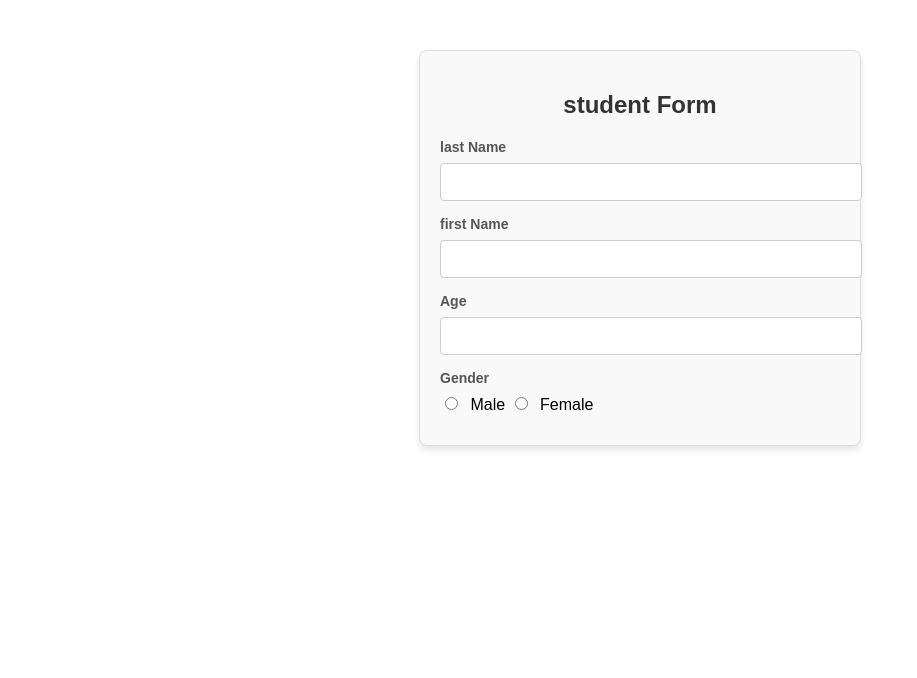
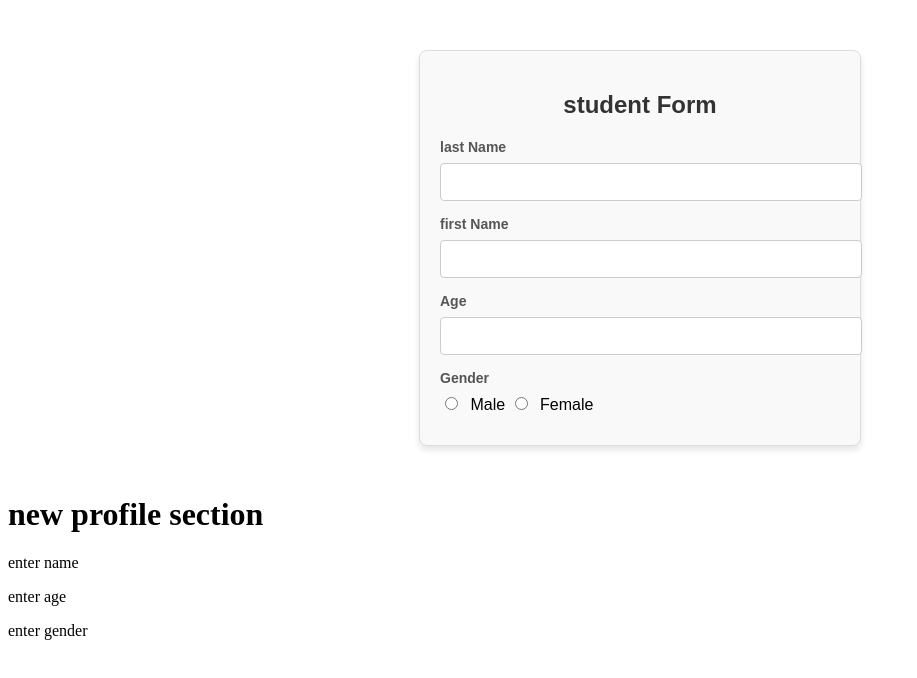
Before and after one commit to jerlin-ux-pixel/angular-repo, an Angular app: page /register in a window 1280 px wide. Shown: the top 678 px of the page, without its empty margins (0-917 px from the left). Built offline with nearby package versions, Linux system fonts and the light colour scheme.

Commit message:
new profile

```diff
--- a/src/app/registration/registration.component.html
+++ b/src/app/registration/registration.component.html
@@ -19,3 +19,9 @@
 
     <button *ngIf="showSubmit">finish</button>
   </div>
+  <div>
+    <h1>new profile section</h1>
+    <p>enter name</p>
+    <p>enter age</p>
+    <p>enter gender</p>
+  </div>
```
